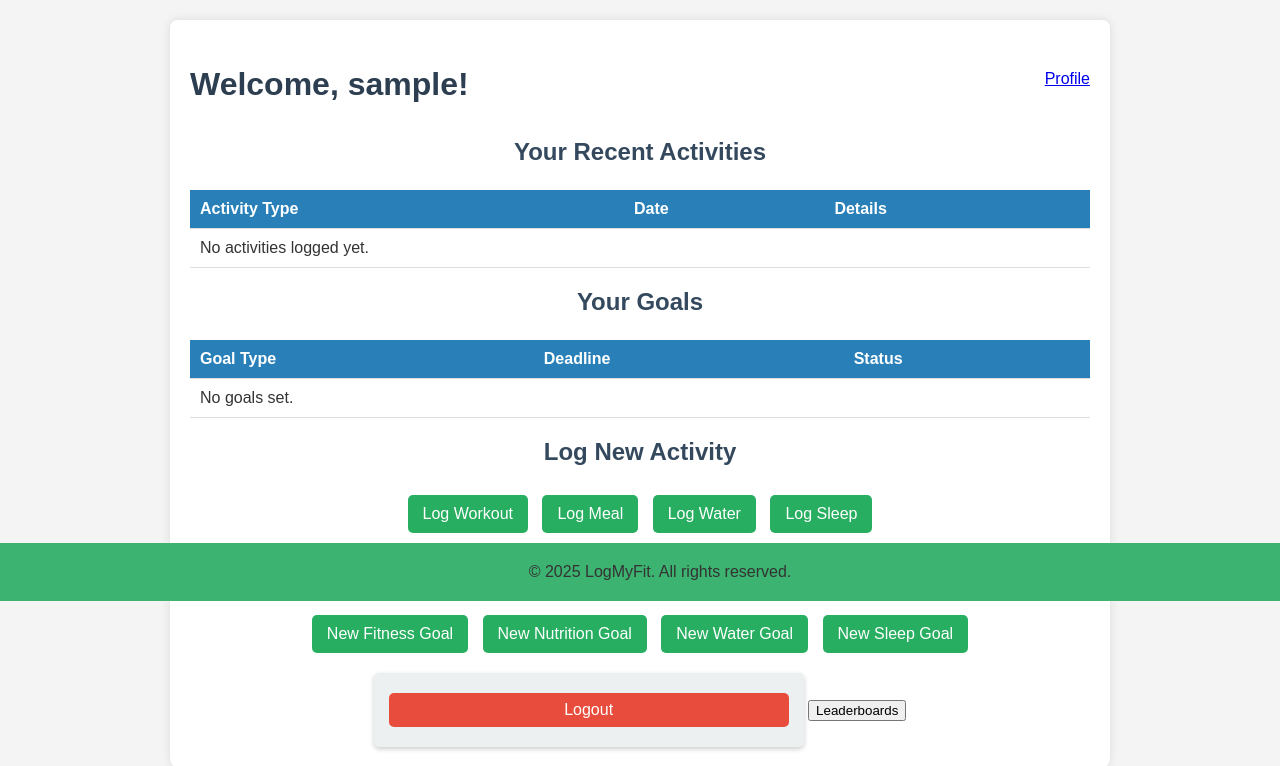
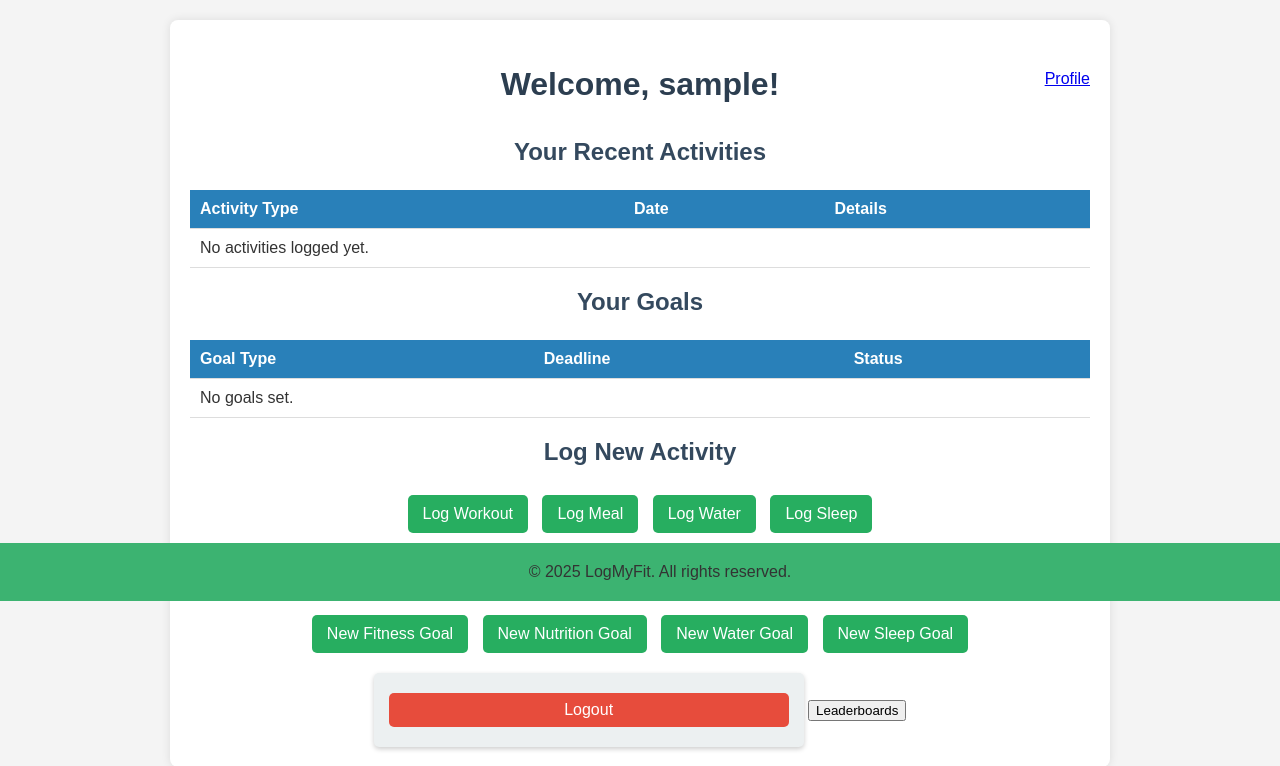
Before and after one commit to csweenz/Capstone, a Django app: page /dashboard/ in a window 1280 px wide. Shown: the part 199-965 px from the top of the page. Run offline with Django 5.2, Linux system fonts and the light colour scheme; the visitor is signed in with stand-in values (Sample User, id 1); data that the repository does not hold is empty.

Commit message:
Aligned the profile button

```diff
--- a/capstoneproject/LogMyFit/templates/dashboard.html
+++ b/capstoneproject/LogMyFit/templates/dashboard.html
@@ -9,10 +9,15 @@
 {% endblock %}
 
 {% block content %}
-    <div style="display: flex; justify-content: space-between; align-items: center;">
-    <h2>Welcome, {{ user.username }}!</h2>
-    <a href="{% url 'profile' %}" class="btn btn-outline-primary" style="margin-left: 20px;">Profile</a>
+
+    <div style="display: flex; justify-content: space-between; align-items: center; width: 100%;">
+    <div style="flex: 1;"></div>
+    <h2 style="text-align: center; flex: 2;">Welcome, {{ user.username }}!</h2>
+    <div style="flex: 1; text-align: right;">
+        <a href="{% url 'profile' %}" class="btn btn-outline-primary">Profile</a>
     </div>
+    </div>
+
     <div id="dashboard-activity-table-container">
     <h3>Your Recent Activities</h3>
     <table id="dashboard-table">
```
